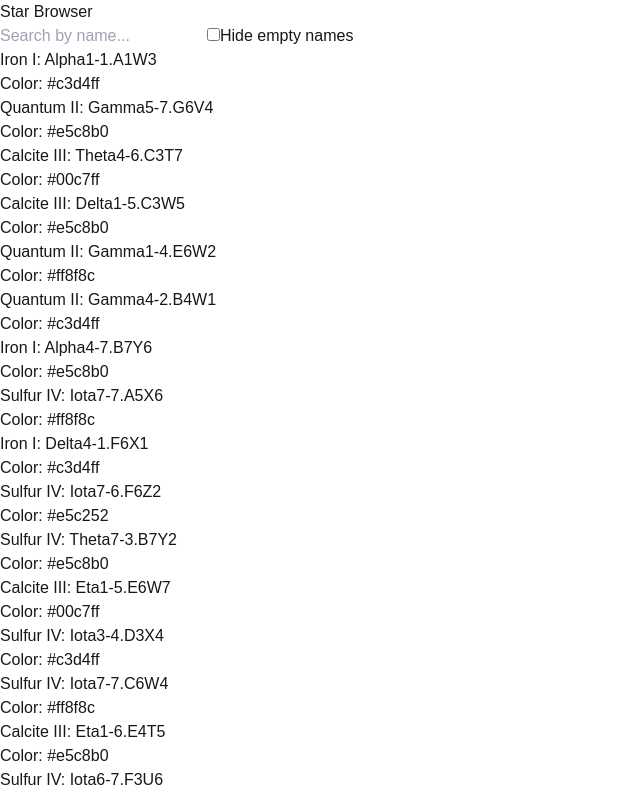
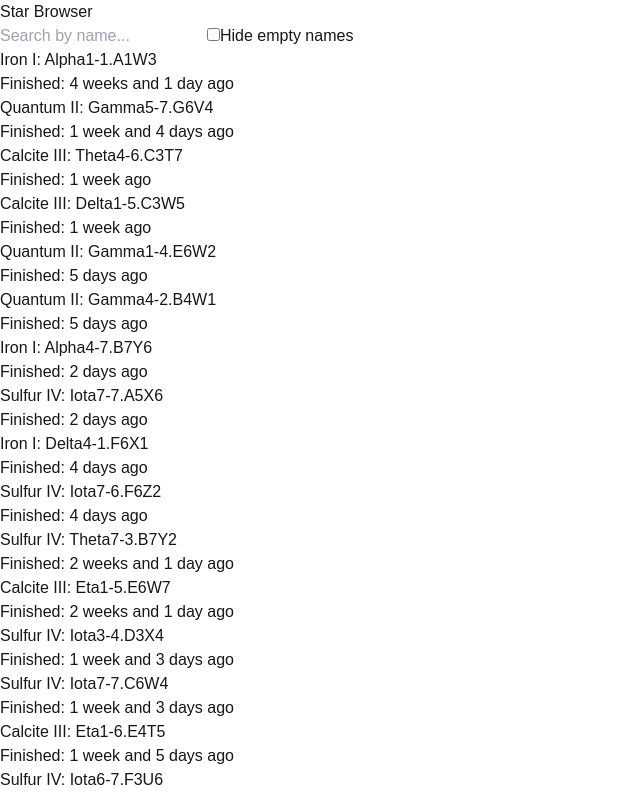
Before and after one commit to SanderBuruma/star-browser, a Next.js app: page / in a window 1280 px wide. Shown: the top 795 px of the page, without its empty margins (0-640 px from the left). Built offline with nearby package versions, Linux system fonts and the light colour scheme.

Commit message:
you can see when a star was finished

```diff
--- a/src/app/components/StarBrowser.tsx
+++ b/src/app/components/StarBrowser.tsx
@@ -5,6 +5,7 @@ import data from '../data.json';
 interface Star {
   name: string;
   color: number;
+  date: string;
 }
 
 export default function StarBrowser() {
@@ -15,8 +16,27 @@ export default function StarBrowser() {
     return data.stars.colors.map((color, index) => ({
       name: data.stars.names[index] || '',
       color: color,
+      date: data.stars.creation_update[index] || '',
     }));
   }, []);
+
+  const formatElapsedTime = (dateStr: string) => {
+    const date = new Date(dateStr);
+    const now = new Date();
+    const diffInDays = Math.floor((now.getTime() - date.getTime()) / (1000 * 60 * 60 * 24));
+
+    if (diffInDays === 0) return 'today';
+    if (diffInDays === 1) return 'yesterday';
+    if (diffInDays < 7) return `${diffInDays} days ago`;
+
+    const weeks = Math.floor(diffInDays / 7);
+    const remainingDays = diffInDays % 7;
+
+    if (remainingDays === 0) {
+      return `${weeks} ${weeks === 1 ? 'week' : 'weeks'} ago`;
+    }
+    return `${weeks} ${weeks === 1 ? 'week' : 'weeks'} and ${remainingDays} ${remainingDays === 1 ? 'day' : 'days'} ago`;
+  };
 
   const filteredStars = useMemo(() => {
     return stars.filter(star => {
@@ -66,7 +86,7 @@ export default function StarBrowser() {
           >
             <div className="font-bold">{star.name || '<Empty>'}</div>
             <div className="text-sm text-gray-600">
-              Color: #{star.color.toString(16).padStart(6, '0')}
+              Finished: {formatElapsedTime(star.date)}
             </div>
           </a>
         ))}
```
